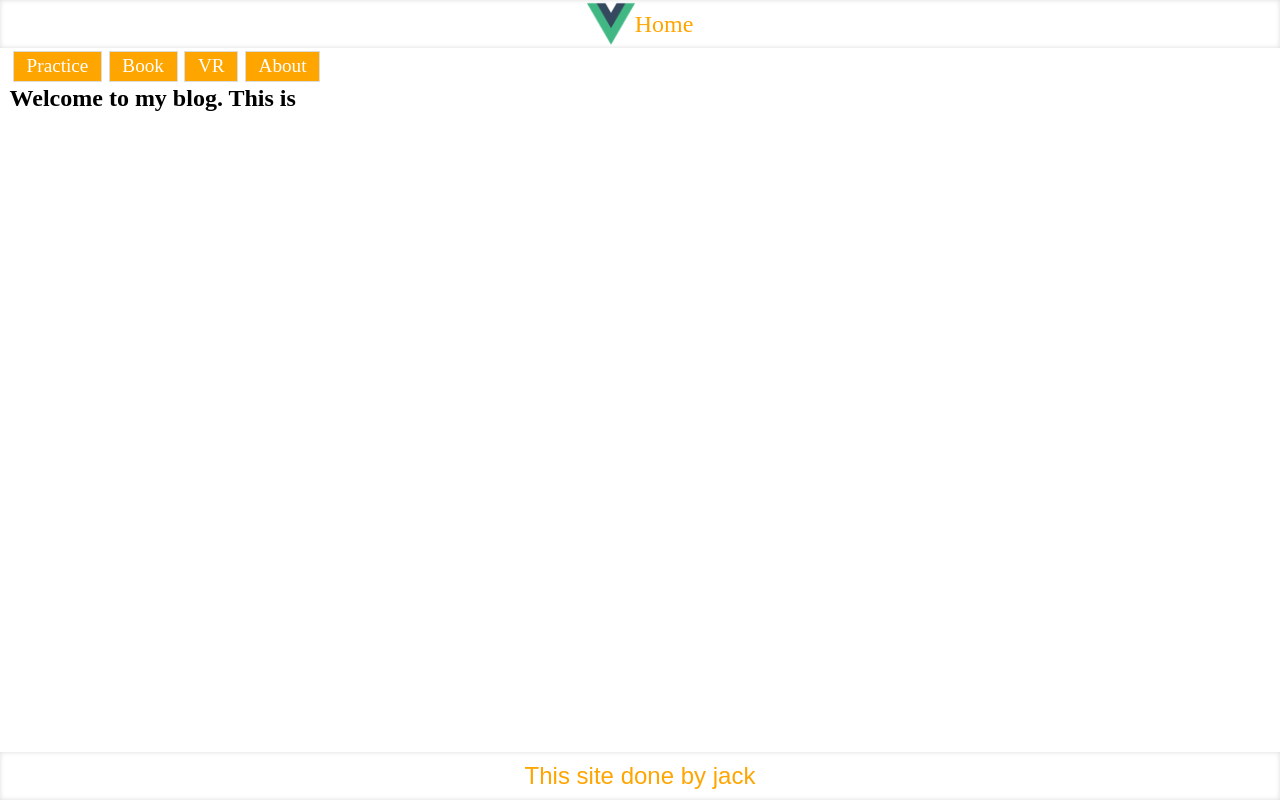
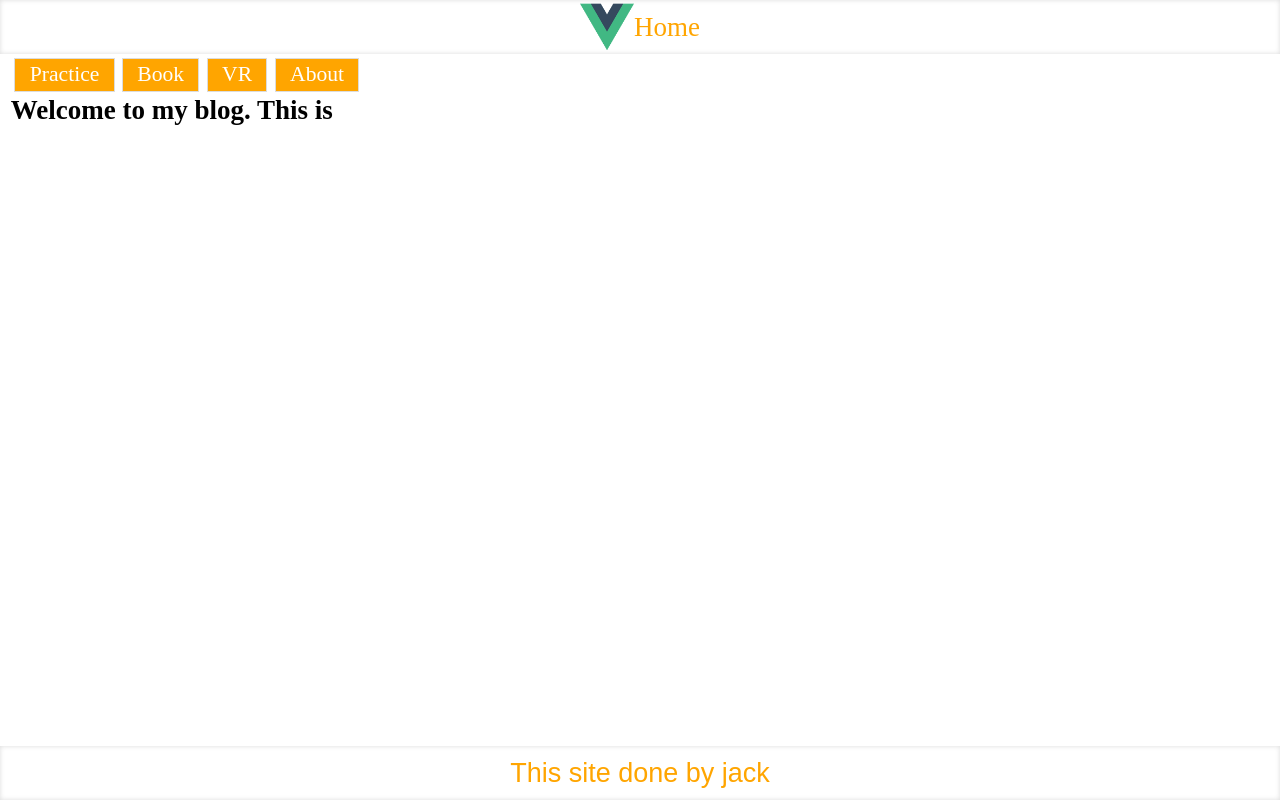
Before and after one commit to zhongmeizhi/vue-old-2016, a Vue app: page / in a window 1280 px wide. Built offline with nearby package versions, Linux system fonts and the light colour scheme.

Commit message:
add html_font-size of @media for mobile size

```diff
--- a/index.html
+++ b/index.html
@@ -4,21 +4,6 @@
     <meta charset="utf-8">
     <meta name="viewport" content="width=device-width,initial-scale=1,minimum-scale=1,maximum-scale=1,user-scalable=no" />
     <title>vue</title>
-    <style type="text/css">
-    	html,body,div,ul,li,dl,dd,dt,p,span,img,h1,h2,h3,h4,h5,h6,table,td,tr,select,option,input,header,footer,nav,menu,aside,article,section{
-				margin: 0;
-				padding: 0;
-				outline: none;
-			}
-    	html{
-    		font-size: 16px;
-    	}
-    	a{
-				text-decoration: none;
-				cursor: pointer;
-				color: black;
-			}
-    </style>
   </head>
   <body>
     <div id="app"></div>
--- a/src/App.vue
+++ b/src/App.vue
@@ -23,6 +23,34 @@ export default {
 </script>
 
 <style>
+	html,body,div,ul,li,dl,dd,dt,p,span,img,h1,h2,h3,h4,h5,h6,table,td,tr,select,option,input,header,footer,nav,menu,aside,article,section{
+			margin: 0;
+			padding: 0;
+			outline: none;
+		}
+	html{
+		font-size: 16px;
+	}
+	@media only screen and (min-width:426px ) {
+			html{
+				font-size: 18px;
+			}
+	}
+	@media only screen and (min-width:321px) and (max-width:376px ) {
+			html{
+				font-size: 14px;
+			}
+	}
+	@media only screen and (max-width:321px ) {
+			html{
+				font-size: 12px;
+			}
+	}
+	a{
+			text-decoration: none;
+			cursor: pointer;
+			color: black;
+		}
 	.content{
 		padding:0 0.6rem 3.1rem 0.6rem;
 	}
```
